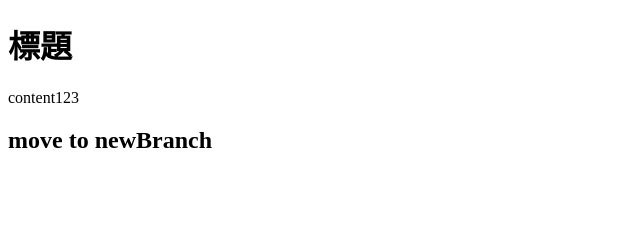
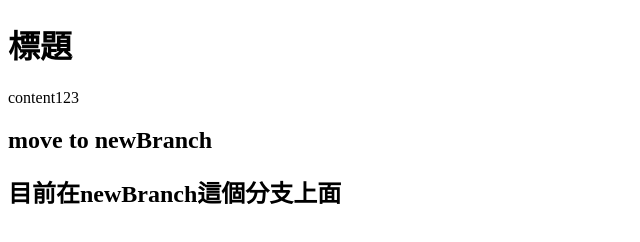
Before and after one commit to Iven10252158/gitTest, a plain HTML site: page index.html in a window 1280 px wide. Shown: the whole page, without its empty margins (0-640 px from the left). Drawn offline with Linux system fonts and the light colour scheme.

Commit message:
edit index on newBranch

```diff
--- a/index.html
+++ b/index.html
@@ -9,5 +9,6 @@
     <h1>標題</h1>
     <p>content123</p>
     <h2>move to newBranch</h2>
+    <h2>目前在newBranch這個分支上面</h2>
 </body>
 </html>
```
